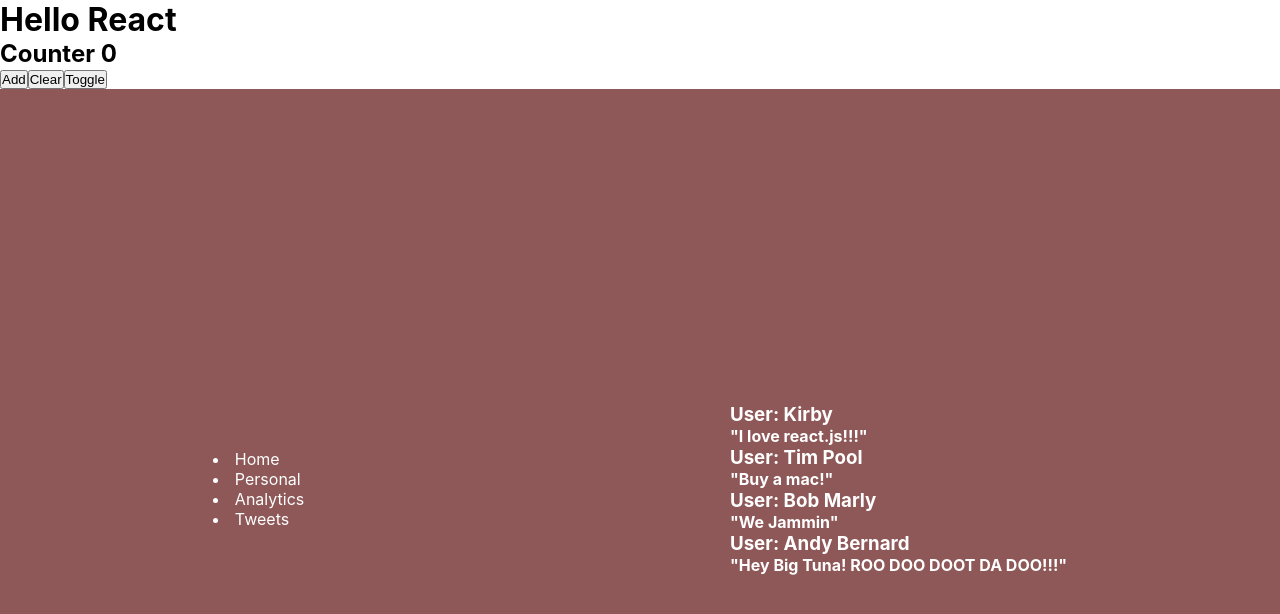
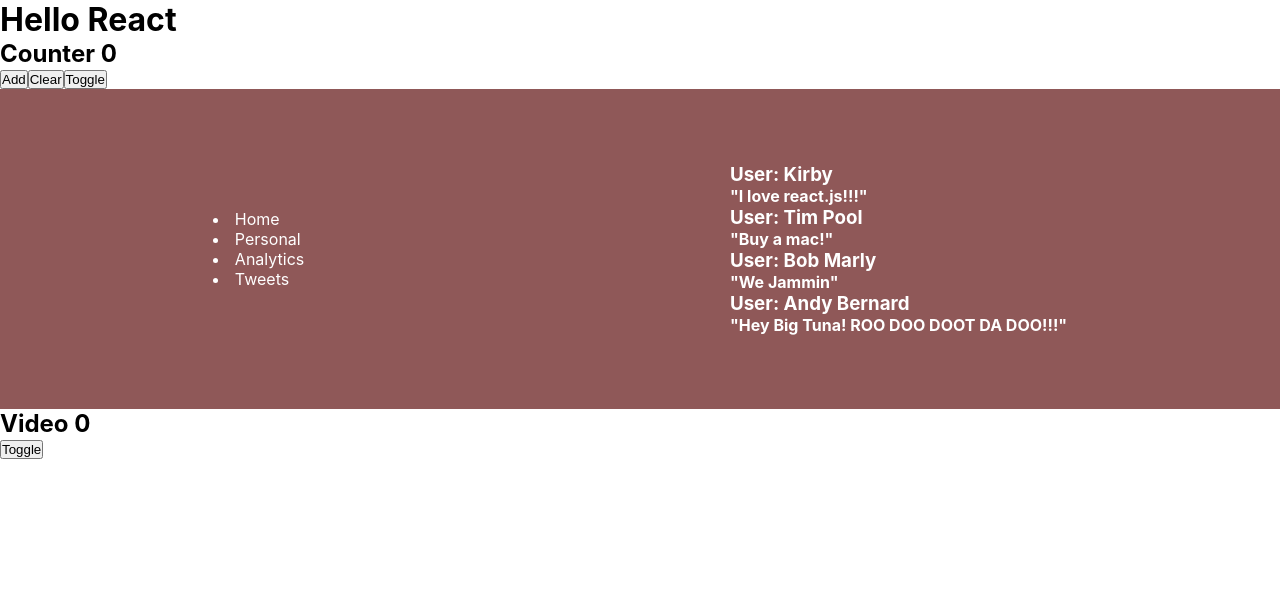
Before and after one commit to KirbyPatrick/state-props, a React (Create React App) app: page / in a window 1280 px wide. Shown: the top 614 px of the page. Built offline with nearby package versions, Linux system fonts and the light colour scheme.

Commit message:
finished adding state and added video and footer components

```diff
--- a/src/App.css
+++ b/src/App.css
@@ -1,5 +1,5 @@
 .home {
-  min-height: 100vh;
+  min-height: 40vh;
   background-color: rgb(143, 88, 88);
   color: white;
   display: flex;
--- a/src/App.js
+++ b/src/App.js
@@ -3,6 +3,8 @@ import "./App.css";
 //import components
 import Nav from "./components/Nav";
 import Tweets from "./components/Tweets";
+import Footer from "./components/Footer";
+import Video from "./components/Video";
 
 function App() {
   //State
@@ -35,6 +37,8 @@ function App() {
         <Nav />
         <Tweets />
       </div>
+      <Video num={counter} setToggle={toggler} />
+      <Footer toggle={toggle} />
     </div>
   );
 }
--- /dev/null
+++ b/src/components/Footer.js
@@ -0,0 +1,7 @@
+import React from "react";
+
+const Footer = (props) => {
+  return <nav>{props.toggle ? <h1>Footer</h1> : ""}</nav>;
+};
+
+export default Footer;
--- /dev/null
+++ b/src/components/Video.js
@@ -0,0 +1,12 @@
+import React from "react";
+
+const Video = (props) => {
+  return (
+    <section>
+      <h1>Video {props.num}</h1>
+      <button onClick={props.setToggle}>Toggle</button>
+    </section>
+  );
+};
+
+export default Video;
```
